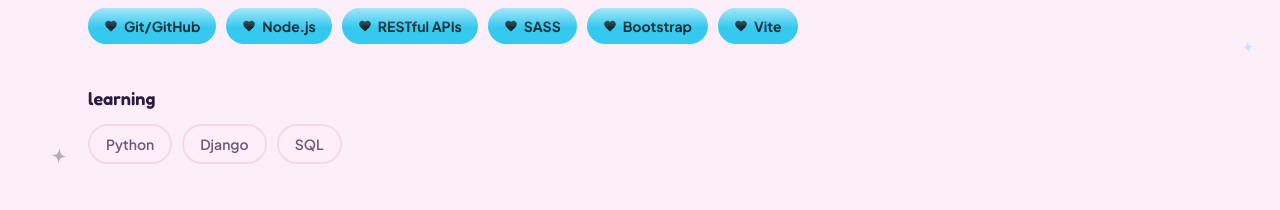
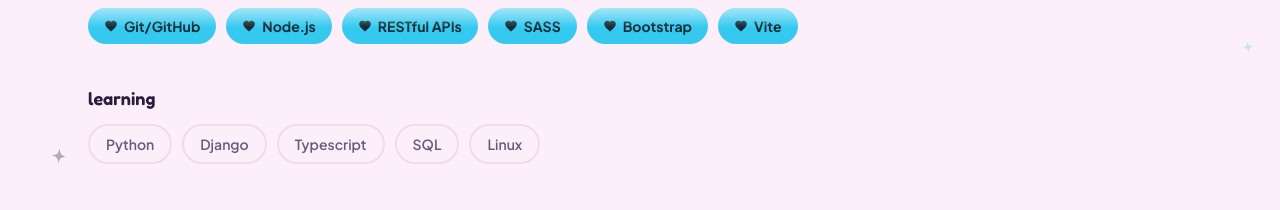
Before and after one commit to judeottilie-tech/experience, a React (Vite) app: page / in a window 1280 px wide. Shown: the part 4615-4825 px from the top of the page. Built offline with nearby package versions, Linux system fonts and the light colour scheme.

Commit message:
added skills

```diff
--- a/src/data/content.js
+++ b/src/data/content.js
@@ -158,7 +158,7 @@
     "Bootstrap",
     "Vite",
   ],
-  growing: ["Python", "Django", "SQL"],
+  growing: ["Python", "Django", "Typescript", "SQL", "Linux", ],
   design: [
     "UI/UX Design",
     "Accessible Design",
```
